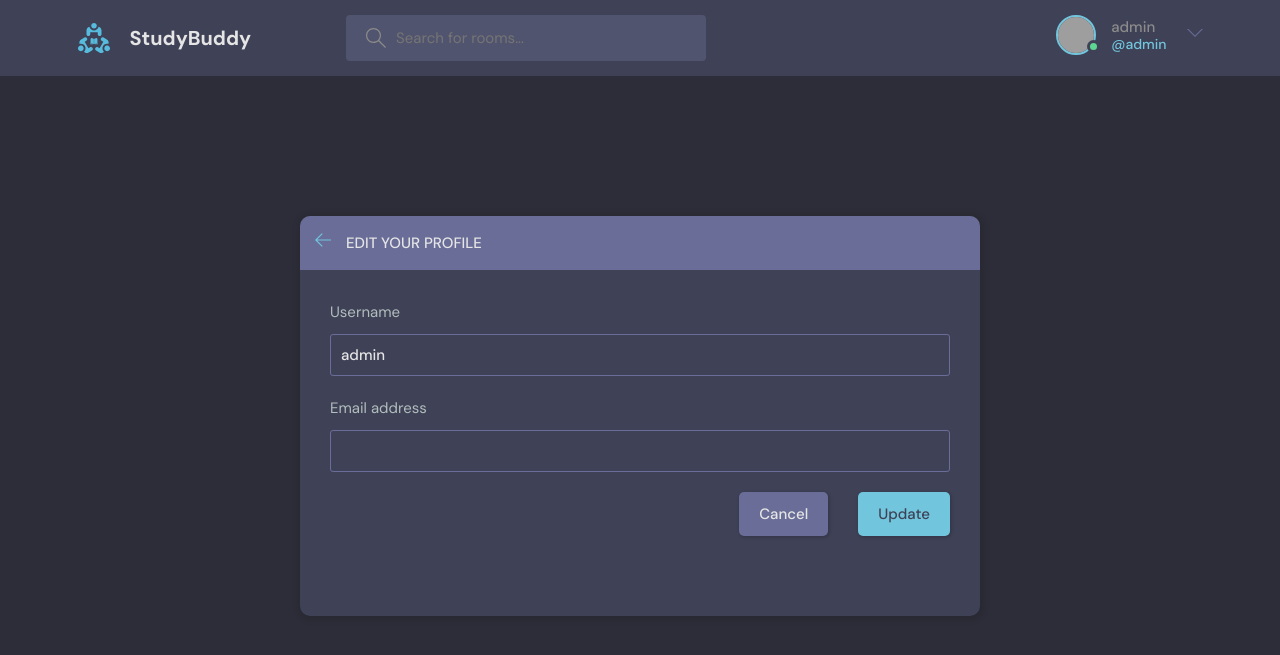
After one commit to remilebeau/studybud, a Django app: page /update-user/ in a window 1280 px wide. The commit adds this page. Shown: the top 655 px of the page. Run offline with Django 5.2, Linux system fonts and the light colour scheme; a user stored in the database is signed in; grey boxes are pictures that could not be loaded.

Commit message:
added update user feature

```diff
--- a/studybud/base/forms.py
+++ b/studybud/base/forms.py
@@ -1,5 +1,6 @@
 from django.forms import ModelForm
 from .models import Room
+from django.contrib.auth.models import User
 
 
 class RoomForm(ModelForm):
@@ -7,3 +8,9 @@ class RoomForm(ModelForm):
         model = Room
         fields = "__all__"
         exclude = ["host", "participants"]
+
+
+class UserForm(ModelForm):
+    class Meta:
+        model = User
+        fields = ["username", "email"]
--- a/studybud/base/templates/base/profile.html
+++ b/studybud/base/templates/base/profile.html
@@ -18,7 +18,9 @@
           <div class="profile__info">
             <h3>{{user.username}}</h3>
             <p>@{{user.username}}</p>
-            <a href="edit-user.html" class="btn btn--main btn--pill">Edit Profile</a>
+            {% if request.user == user%}
+            <a href="{% url 'update-user' %}" class="btn btn--main btn--pill">Edit Profile</a>
+            {% endif %}
           </div>
           <div class="profile__about">
             <h3>About</h3>
--- /dev/null
+++ b/studybud/base/templates/base/update-user.html
@@ -0,0 +1,44 @@
+{% extends 'main.html' %} {% block content %}
+
+<main class="update-account layout">
+  <div class="container">
+    <div class="layout__box">
+      <div class="layout__boxHeader">
+        <div class="layout__boxTitle">
+          <a href="{% url 'home' %}">
+            <svg
+              version="1.1"
+              xmlns="http://www.w3.org/2000/svg"
+              width="32"
+              height="32"
+              viewBox="0 0 32 32"
+            >
+              <title>arrow-left</title>
+              <path
+                d="M13.723 2.286l-13.723 13.714 13.719 13.714 1.616-1.611-10.96-10.96h27.625v-2.286h-27.625l10.965-10.965-1.616-1.607z"
+              ></path>
+            </svg>
+          </a>
+          <h3>Edit your profile</h3>
+        </div>
+      </div>
+      <div class="layout__body">
+        <form class="form" action="" method="POST">
+          {% csrf_token %} {% for field in form %}
+          <div class="form__group">
+            <label for="profile_pic">{{field.label}}</label>
+            {{field}}
+          </div>
+          {% endfor %}
+
+          <div class="form__action">
+            <a class="btn btn--dark" href="index.html">Cancel</a>
+            <button class="btn btn--main" type="submit">Update</button>
+          </div>
+        </form>
+      </div>
+    </div>
+  </div>
+</main>
+
+{% endblock content %}
--- a/studybud/base/urls.py
+++ b/studybud/base/urls.py
@@ -12,4 +12,5 @@ urlpatterns = [
     path("update-room/<str:pk>/", views.updateRoom, name="update-room"),
     path("delete-room/<str:pk>/", views.deleteRoom, name="delete-room"),
     path("delete-message/<str:pk>/", views.deleteMessage, name="delete-message"),
+    path("update-user/", views.updateUser, name="update-user"),
 ]
--- a/studybud/base/views.py
+++ b/studybud/base/views.py
@@ -6,7 +6,7 @@ from django.contrib.auth.models import User
 from django.contrib.auth import authenticate, login, logout
 from django.contrib.auth.forms import UserCreationForm
 from .models import Room, Topic, Message
-from .forms import RoomForm
+from .forms import RoomForm, UserForm
 
 
 # Create your views here.
@@ -185,3 +185,18 @@ def deleteMessage(request, pk):
 
     context = {"obj": message}
     return render(request, "base/delete.html", context)
+
+
+@login_required(login_url="login")
+def updateUser(request):
+    user = request.user
+    form = UserForm(instance=user)
+
+    if request.method == "POST":
+        form = UserForm(request.POST, instance=user)
+        if form.is_valid():
+            form.save()
+            return redirect("user-profile", pk=user.id)
+
+    context = {"form": form}
+    return render(request, "base/update-user.html", context)
--- a/studybud/templates/navbar.html
+++ b/studybud/templates/navbar.html
@@ -26,7 +26,7 @@
       <!-- Logged In -->
       {% if request.user.is_authenticated %}
       <div class="header__user">
-        <a href="profile.html">
+        <a href="{% url 'update-user' %}">
           <div class="avatar avatar--medium active">
             <img src="https://randomuser.me/api/portraits/men/37.jpg" />
           </div>
@@ -57,7 +57,7 @@
 
       {% endif%}
       <div class="dropdown-menu">
-        <a href="settings.html" class="dropdown-link"
+        <a href="{% url 'update-user' %}" class="dropdown-link"
           ><svg
             version="1.1"
             xmlns="http://www.w3.org/2000/svg"
```
Also changed, not shown: studybud/db.sqlite3.
